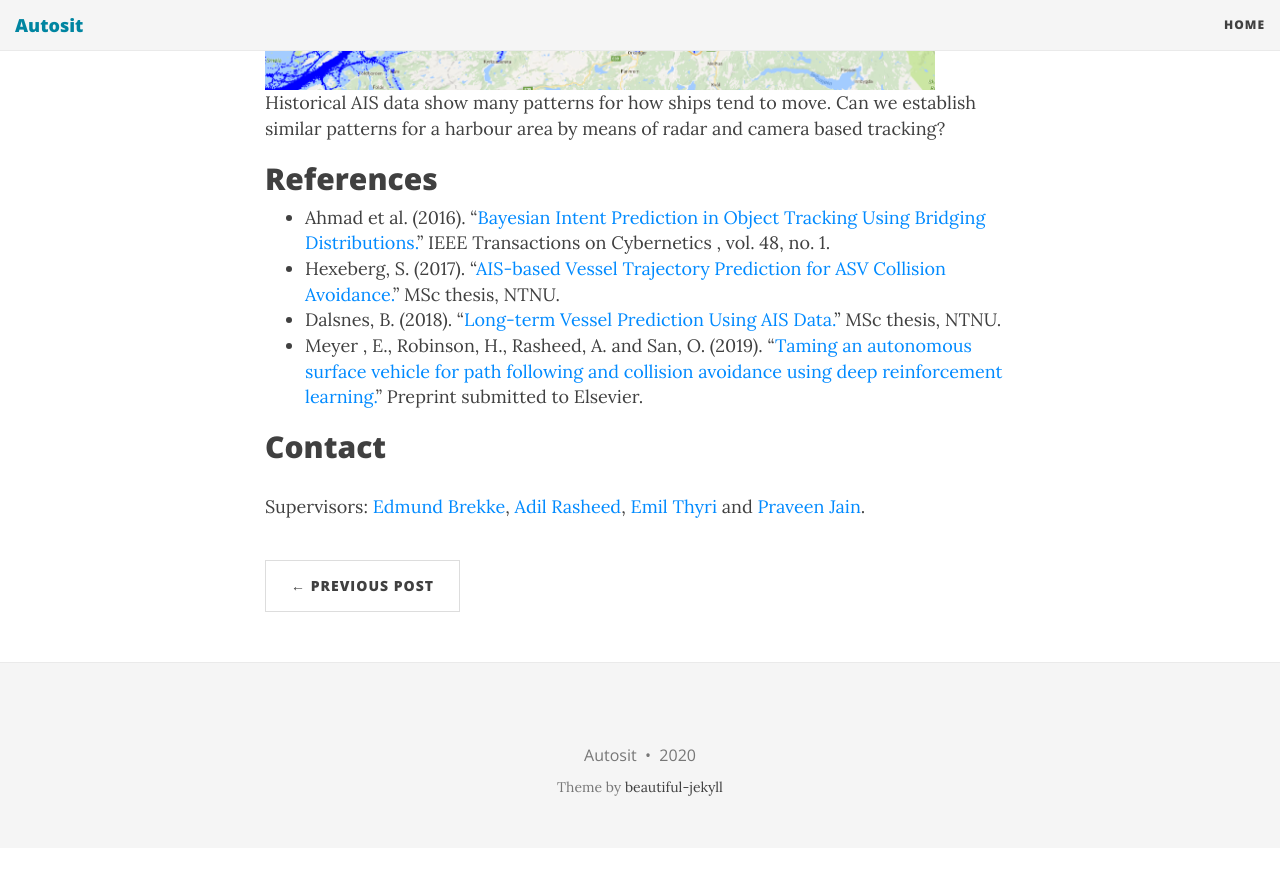
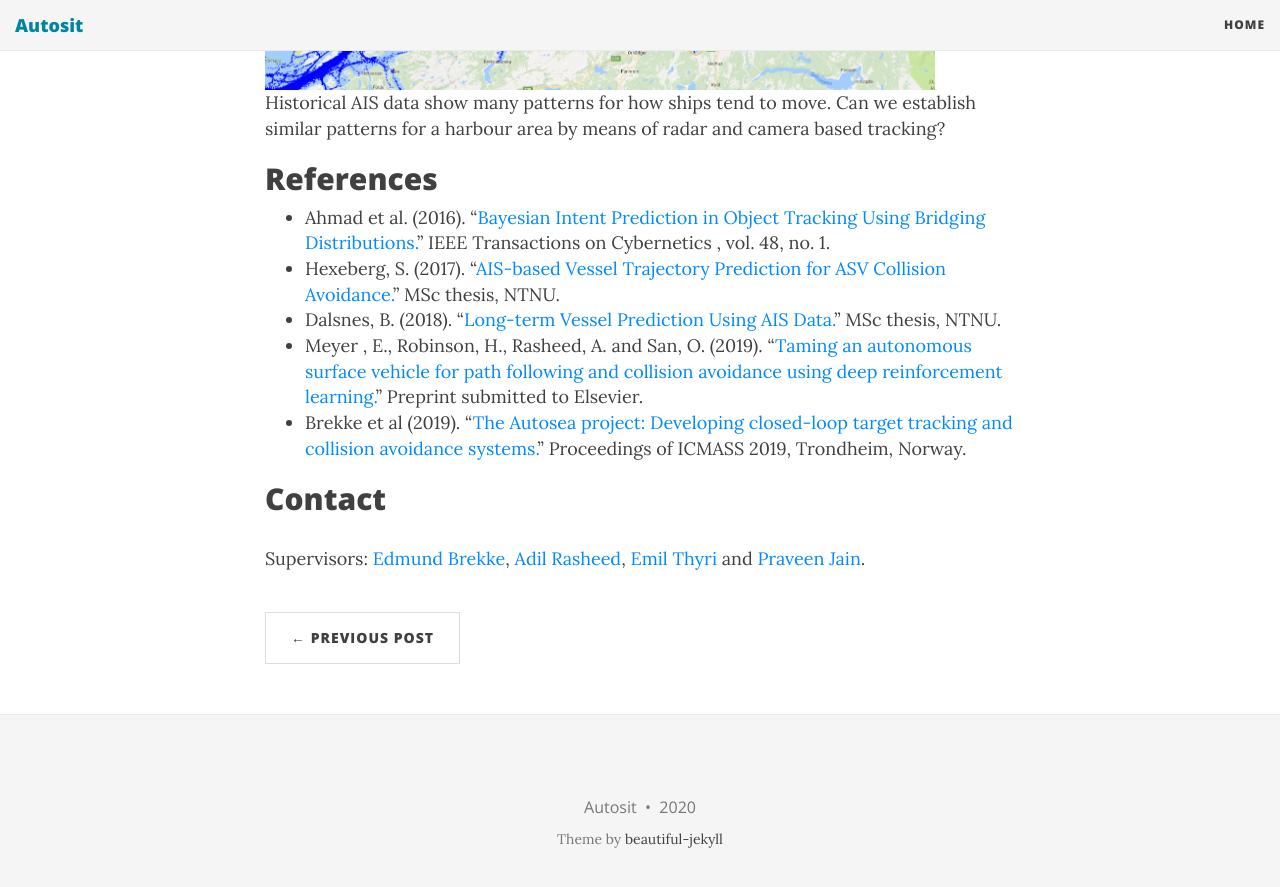
Before and after one commit to autosit/autosit.github.io, a Jekyll site: the page built from _posts/2020-04-19-ltp_canal.md, in a window 1280 px wide and 900 px high, scrolled down 4335 px. Shown: the top 887 px of the window. Built offline with Jekyll 4.4.1, drawn with Linux system fonts in a browser that asks for light colours; nearby versions of some CDN libraries; before the commit the page ends 5183 px from its top, so only the background shows below that.

Commit message:
updated twin of the canal

```diff
--- a/_posts/2020-04-19-ltp_canal.md
+++ b/_posts/2020-04-19-ltp_canal.md
@@ -67,7 +67,7 @@ In the master thesis the candidate is expected to make several additional stride
 * Hexeberg, S. (2017). "<a href="https://brage.bibsys.no/xmlui/handle/11250/2452108">AIS-based Vessel Trajectory Prediction for ASV Collision Avoidance.</a>" MSc thesis, NTNU.
 * Dalsnes, B. (2018). "<a href="https://brage.bibsys.no/xmlui/handle/11250/2557943">Long-term Vessel Prediction Using AIS Data.</a>" MSc thesis, NTNU.
 * Meyer , E., Robinson, H., Rasheed, A. and San, O. (2019). "<a href="https://arxiv.org/pdf/1912.08578.pdf">Taming an autonomous surface vehicle for path following and collision avoidance using deep reinforcement learning.</a>" Preprint submitted to Elsevier.
-
+* Brekke et al (2019). "<a href="https://iopscience.iop.org/article/10.1088/1742-6596/1357/1/012020">The Autosea project: Developing closed-loop target tracking and collision avoidance systems.</a>" Proceedings of ICMASS 2019, Trondheim, Norway.
 
 ## Contact
 
```
